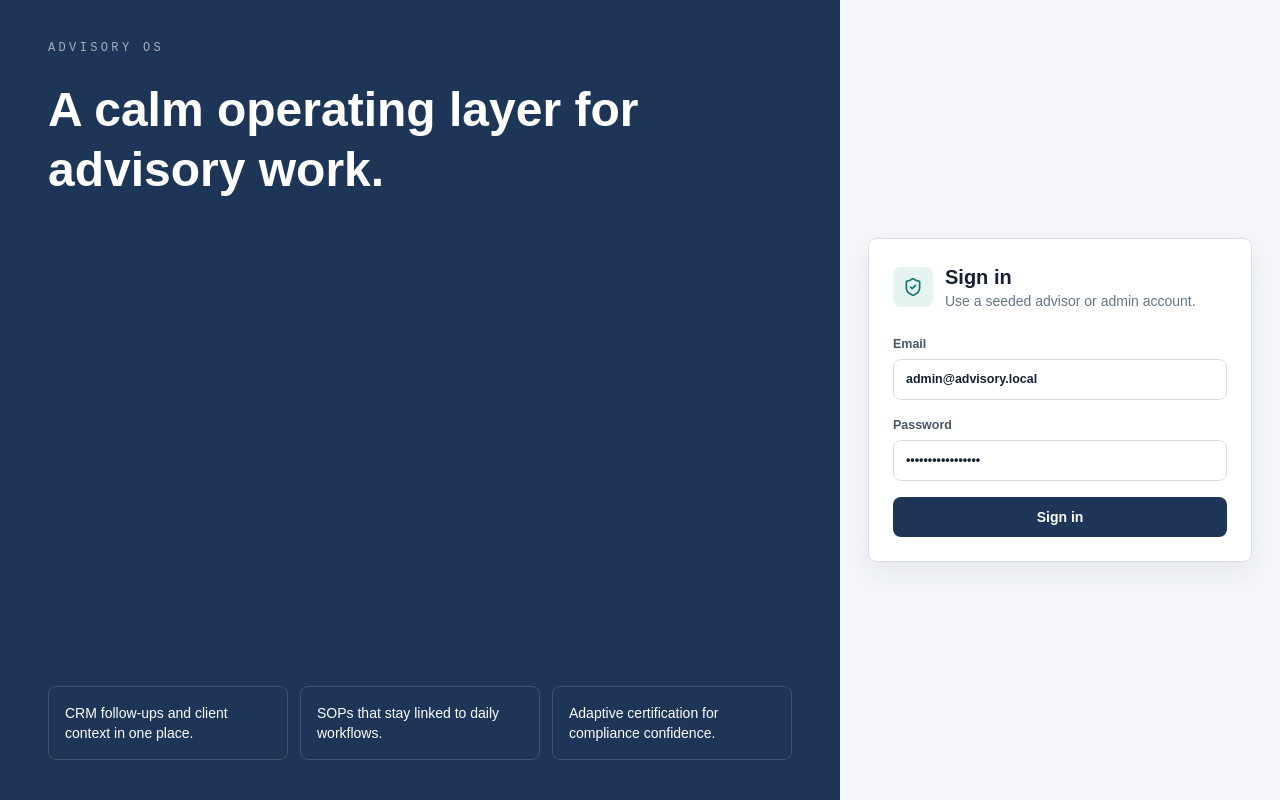
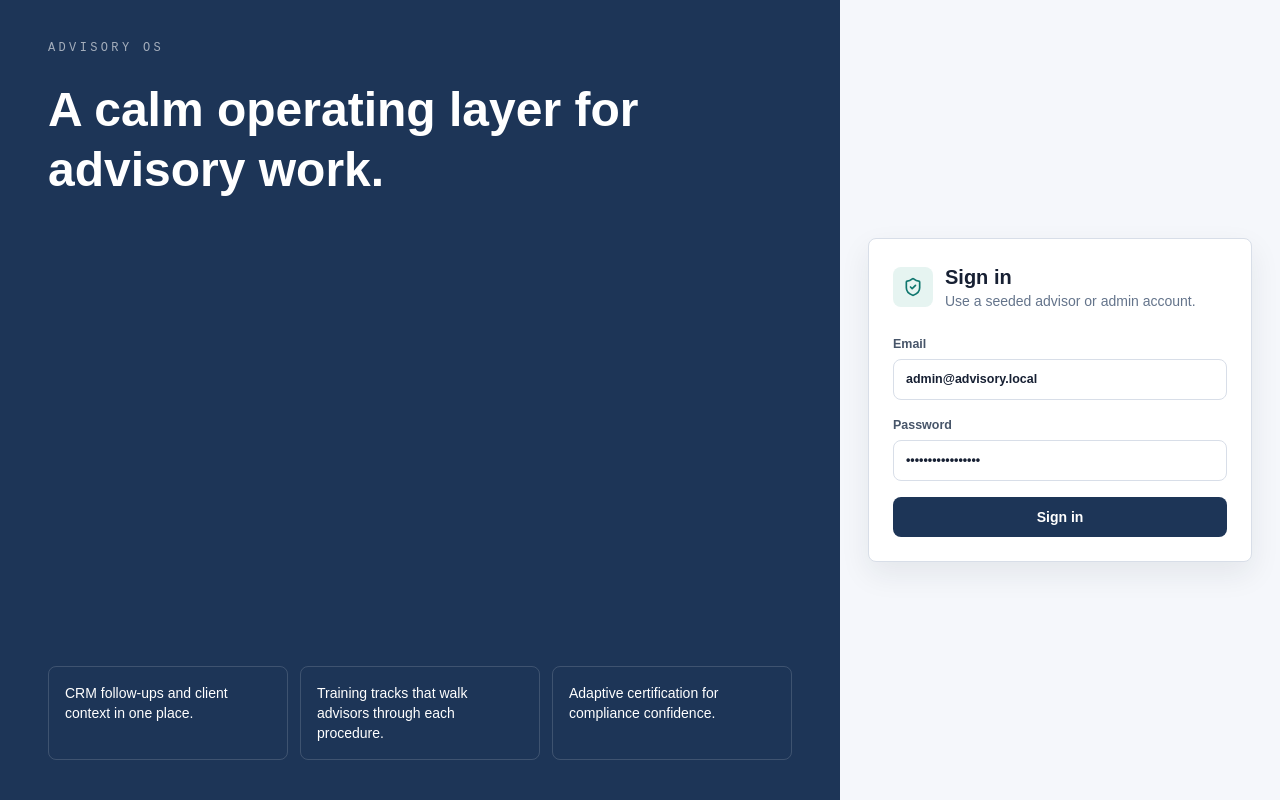
Before and after one commit to psudocoderr/advisory-os, a Next.js app: page /login in a window 1280 px wide. Built offline with nearby package versions, Linux system fonts and the light colour scheme.

Commit message:
fix(login): replace the SOP tagline with the training tracks that replaced SOPs (#36)
The login page still advertised "SOPs that stay linked to daily workflows";
the SOP model was dropped in #30 in favour of training tracks.

```diff
--- a/src/app/login/page.tsx
+++ b/src/app/login/page.tsx
@@ -13,7 +13,9 @@ export default function LoginPage() {
         </div>
         <div className="grid max-w-3xl grid-cols-3 gap-3 text-sm text-white/72">
           <div className="rounded border border-white/15 p-4">CRM follow-ups and client context in one place.</div>
-          <div className="rounded border border-white/15 p-4">SOPs that stay linked to daily workflows.</div>
+          <div className="rounded border border-white/15 p-4">
+            Training tracks that walk advisors through each procedure.
+          </div>
           <div className="rounded border border-white/15 p-4">Adaptive certification for compliance confidence.</div>
         </div>
       </section>
```
